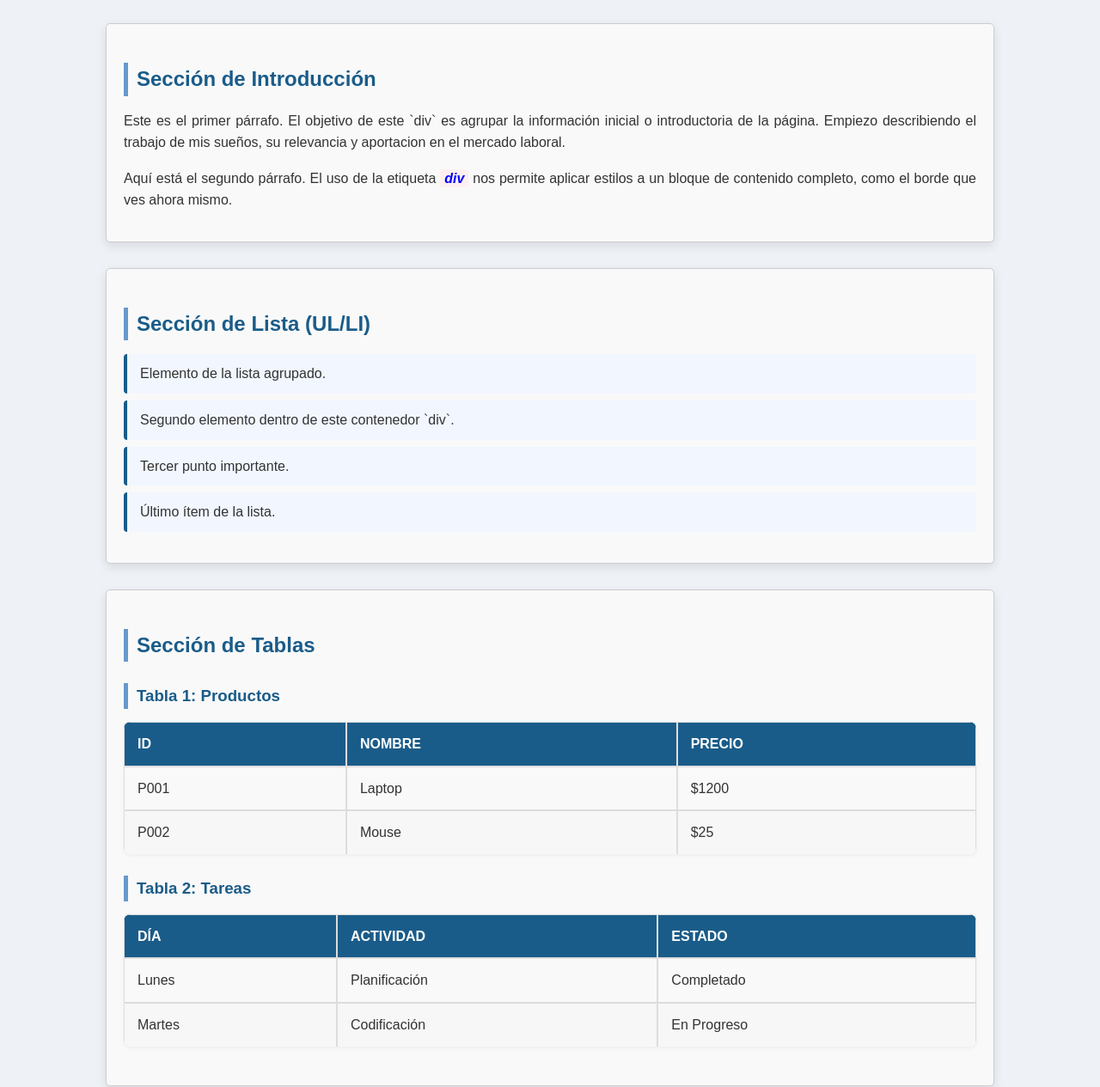
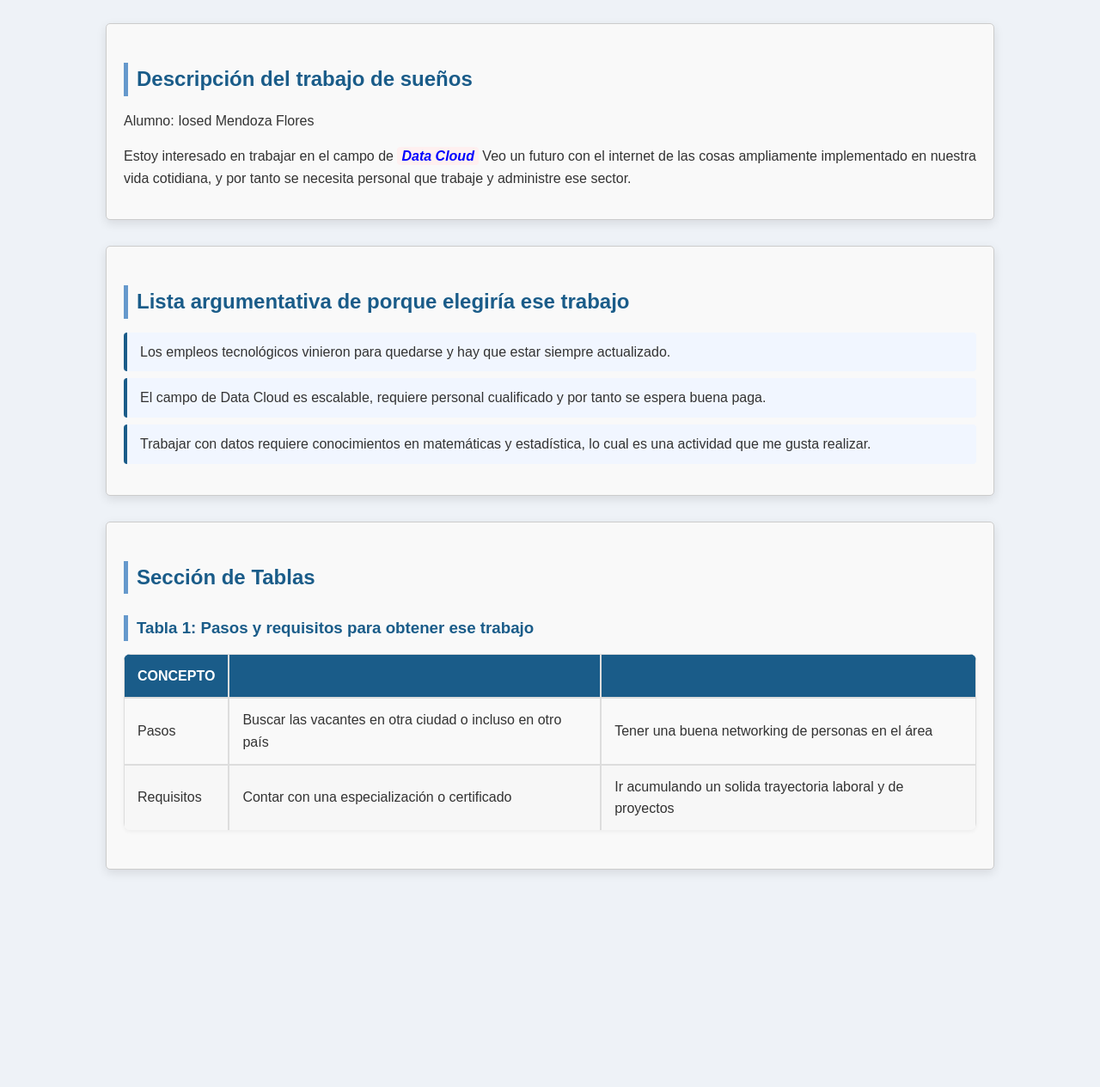
Before and after one commit to sina00001/ejercicioreto2, a plain HTML site: page index.html in a window 1280 px wide. Shown: the part 117-1382 px from the top of the page at 86% size. After the commit the page ends 1149 px from the top, so only its background shows below. Drawn offline with Linux system fonts and the light colour scheme.

Commit message:
Actualización del contenido del proyecto RetoHTML222

```diff
--- a/index.html
+++ b/index.html
@@ -47,74 +47,48 @@
     <h1>Mi trabajo de sueños</h1>
 
     <div class="seccion-contenedor" id="introduccion">
-        <h2>Sección de Introducción</h2>
+        <h2>Descripción del trabajo de sueños</h2>
+        <p>Alumno: Iosed Mendoza Flores</p>
         <p>
-            Este es el primer párrafo. El objetivo de este `div` es agrupar la información inicial o introductoria de la página.
-            Empiezo describiendo el trabajo de mis sueños, su relevancia y aportacion en el mercado laboral.
-        </p>
-
-        <p>
-            Aquí está el segundo párrafo. El uso de la etiqueta
-            <span class="destacado">div</span>
-            nos permite aplicar estilos a un bloque de contenido completo, como el borde que ves ahora mismo.
+            Estoy interesado en trabajar en el campo de
+            <span class="destacado">Data Cloud</span>
+            Veo un futuro con el internet de las cosas ampliamente
+            implementado en nuestra vida cotidiana, y por tanto se necesita personal que trabaje y administre
+            ese sector.
         </p>
     </div>
 
     <div class="seccion-contenedor" id="lista-elementos">
-        <h2>Sección de Lista (UL/LI)</h2>
+        <h2>Lista argumentativa de porque elegiría ese trabajo</h2>
         <ul>
-            <li>Elemento de la lista agrupado.</li>
-            <li>Segundo elemento dentro de este contenedor `div`.</li>
-            <li>Tercer punto importante.</li>
-            <li>Último ítem de la lista.</li>
+            <li>Los empleos tecnológicos vinieron para quedarse y hay que estar siempre actualizado.</li>
+            <li>El campo de Data Cloud es escalable, requiere personal cualificado y por tanto se espera buena paga.</li>
+            <li>Trabajar con datos requiere conocimientos en matemáticas y estadística, lo cual es una actividad que me gusta realizar.</li>
         </ul>
     </div>
 
     <div class="seccion-contenedor" id="tablas-datos">
         <h2>Sección de Tablas</h2>
 
-        <h3>Tabla 1: Productos</h3>
+        <h3>Tabla 1: Pasos y requisitos para obtener ese trabajo</h3>
         <table>
             <thead>
                 <tr>
-                    <th>ID</th>
-                    <th>Nombre</th>
-                    <th>Precio</th>
+                    <th>Concepto</th>
+                    <th></th>
+                    <th></th>
                 </tr>
             </thead>
             <tbody>
                 <tr>
-                    <td>P001</td>
-                    <td>Laptop</td>
-                    <td>$1200</td>
+                    <td>Pasos</td>
+                    <td>Buscar las vacantes en otra ciudad o incluso en otro país</td>
+                    <td>Tener una buena networking de personas en el área</td>
                 </tr>
                 <tr>
-                    <td>P002</td>
-                    <td>Mouse</td>
-                    <td>$25</td>
-                </tr>
-            </tbody>
-        </table>
-
-        <h3>Tabla 2: Tareas</h3>
-        <table>
-            <thead>
-                <tr>
-                    <th>Día</th>
-                    <th>Actividad</th>
-                    <th>Estado</th>
-                </tr>
-            </thead>
-            <tbody>
-                <tr>
-                    <td>Lunes</td>
-                    <td>Planificación</td>
-                    <td>Completado</td>
-                </tr>
-                <tr>
-                    <td>Martes</td>
-                    <td>Codificación</td>
-                    <td>En Progreso</td>
+                    <td>Requisitos</td>
+                    <td>Contar con una especialización o certificado</td>
+                    <td>Ir acumulando un solida trayectoria laboral y de proyectos</td>
                 </tr>
             </tbody>
         </table>
```
